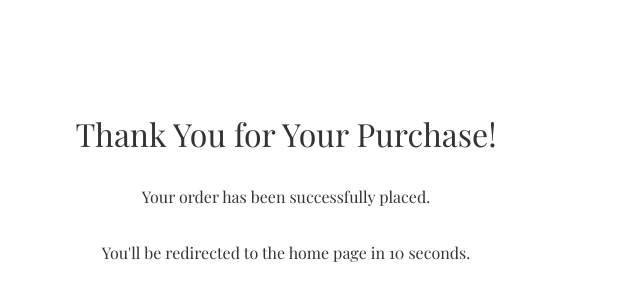
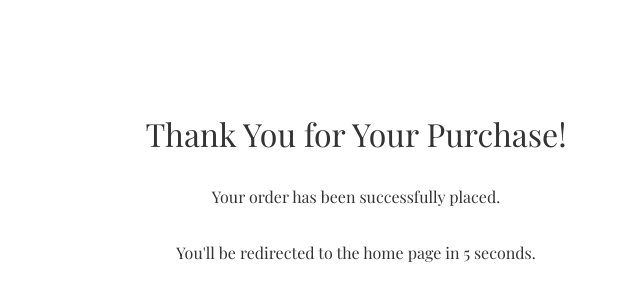
Before and after one commit to andrea-buonocore/capstone_project, a React (Create React App) app: page /thankyou in a window 1280 px wide. Shown: the part 210-510 px from the top of the page, without its empty margins (284-924 px from the left). Built offline with nearby package versions, Linux system fonts and the light colour scheme.

Commit message:
modifica multi user

```diff
--- a/db.json
+++ b/db.json
@@ -85,6 +85,34 @@
           "totalPrice": 982.8000000000001
         }
       ]
+    },
+    {
+      "id": 2,
+      "email": "mario@gmail.com",
+      "password": "1",
+      "cart": [],
+      "favorites": [],
+      "purchases": [
+        {
+          "items": [
+            {
+              "id": 3,
+              "title": "Mens Cotton Jacket",
+              "price": 55.99,
+              "description": "great outerwear jackets for Spring/Autumn/Winter, suitable for many occasions, such as working, hiking, camping, mountain/rock climbing, cycling, traveling or other outdoors. Good gift choice for you or your family member. A warm hearted love to Father, husband or son in this thanksgiving or Christmas Day.",
+              "category": "men's clothing",
+              "image": "https://fakestoreapi.com/img/71li-ujtlUL._AC_UX679_.jpg",
+              "rating": {
+                "rate": 4.7,
+                "count": 500
+              },
+              "quantity": "1"
+            }
+          ],
+          "date": "27/5/2023",
+          "totalPrice": "55.99"
+        }
+      ]
     }
   ]
 }
--- a/src/components/Cart.jsx
+++ b/src/components/Cart.jsx
@@ -26,7 +26,7 @@ const Cart = () => {
             }],
             mode: 'payment',
             successUrl: `${window.location.origin}/thankyou`,
-            cancelUrl: 'https://example.com/cancel',
+            cancelUrl: `${window.location.origin}/cart`,
             billingAddressCollection: 'required',
 
         });
@@ -85,6 +85,7 @@ const Cart = () => {
             let res = await fetch(USER_URL);
             if (res.ok) {
                 let user = await res.json();
+
                 let date = new Date();
                 let day = date.getDate();
                 let month = (date.getMonth() + 1);
@@ -96,9 +97,10 @@ const Cart = () => {
                     date: fullDate,
                     totalPrice: total.toFixed(2)
                 };
-
+                user.purchases = [];
                 user.purchases.push(purchase); // Aggiungi il nuovo oggetto al tuo array "purchases"
                 user.cart = []; // Svuota l'array "cart"
+                alert(JSON.stringify(user));
                 let response = await fetch(USER_URL, {
                     method: "PUT",
                     headers: {
--- a/src/components/ThankYou.jsx
+++ b/src/components/ThankYou.jsx
@@ -7,24 +7,24 @@ const ThankYouPage = () => {
     const [countdown, setCountdown] = useState(10);
     const navigate = useNavigate();
 
-    // useEffect(() => {
-    //     const timer = setInterval(() => {
-    //         setCountdown((prevCountdown) => prevCountdown - 1);
-    //     }, 1000);
+    useEffect(() => {
+        const timer = setInterval(() => {
+            setCountdown((prevCountdown) => prevCountdown - 1);
+        }, 1000);
 
-    //     if (countdown === 0) {
-    //         clearInterval(timer);
-    //         // Reindirizza alla homepage
-    //         navigate('/home');
-    //     }
+        if (countdown === 0) {
+            clearInterval(timer);
+            // Reindirizza alla homepage
+            navigate('/home');
+        }
 
-    //     return () => {
-    //         clearInterval(timer);
-    //     };
-    // }, [countdown]);
+        return () => {
+            clearInterval(timer);
+        };
+    }, [countdown]);
 
     return (
-        <Container id='ty_container' className='position-absolute w-100 h-100 d-flex flex-column align-items-center justify-content-center'>
+        <Container id='ty_container' className='h-100 d-flex flex-column align-items-center justify-content-center'>
                 <h2 className='my-3'>Thank You for Your Purchase!</h2>
                 <p className='my-3'>Your order has been successfully placed.</p>
                 <p className='my-3'>
```
